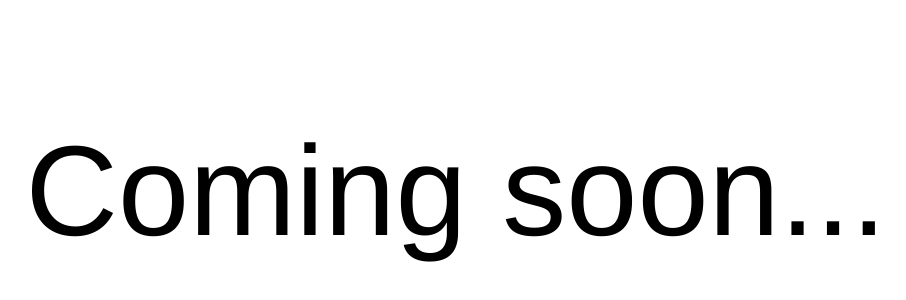
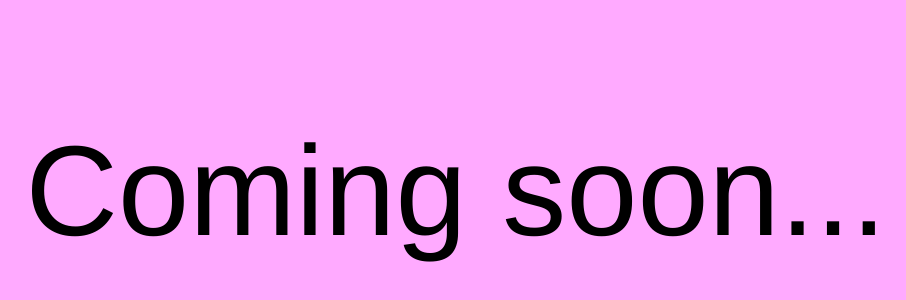
Before and after one commit to TheSingularityIsHere/shandeliar-org, a plain HTML site: page index.html in a window 1280 px wide. Shown: the part 210-510 px from the top of the page, without its empty margins (184-1090 px from the left). Drawn offline with Linux system fonts and the light colour scheme.

Commit message:
Makes bg pink.

```diff
--- a/index.html
+++ b/index.html
@@ -11,6 +11,7 @@ body {
   justify-content: center;
   height: 100vh;
   margin: 0;
+  background: #faf;
 }
 
 .comingsoon {
```
